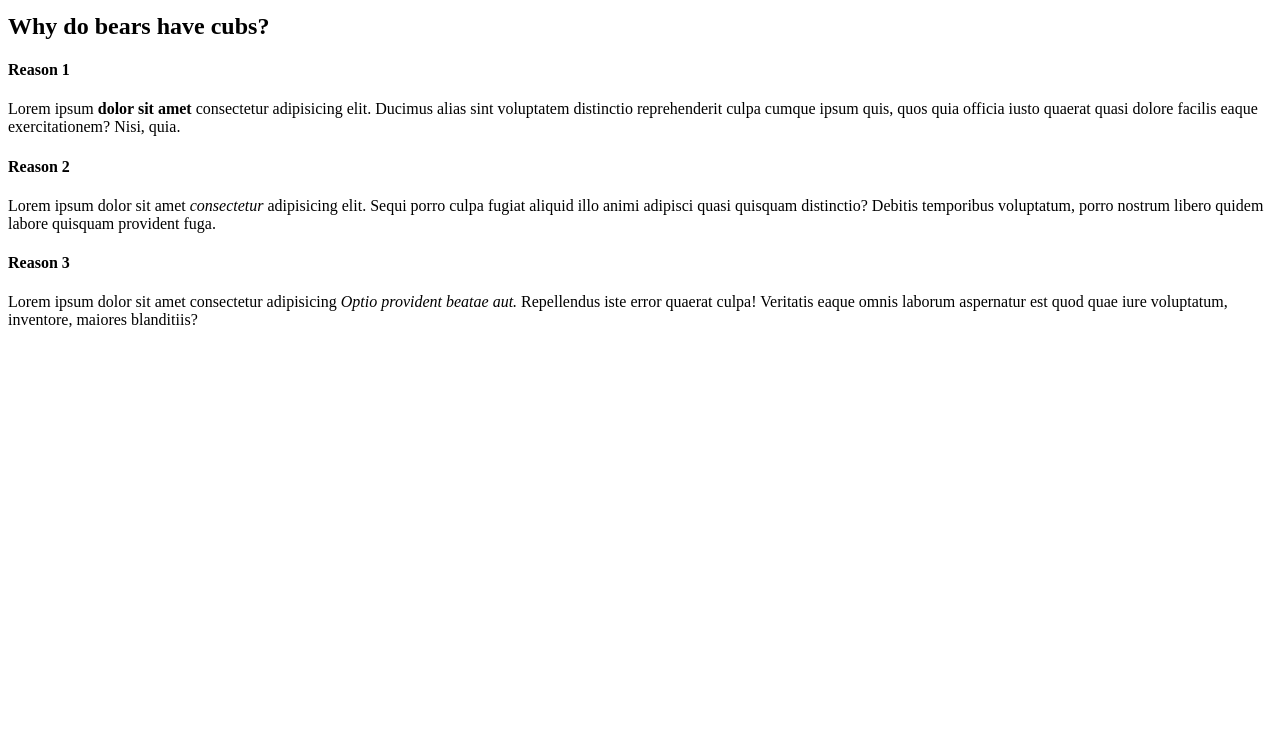
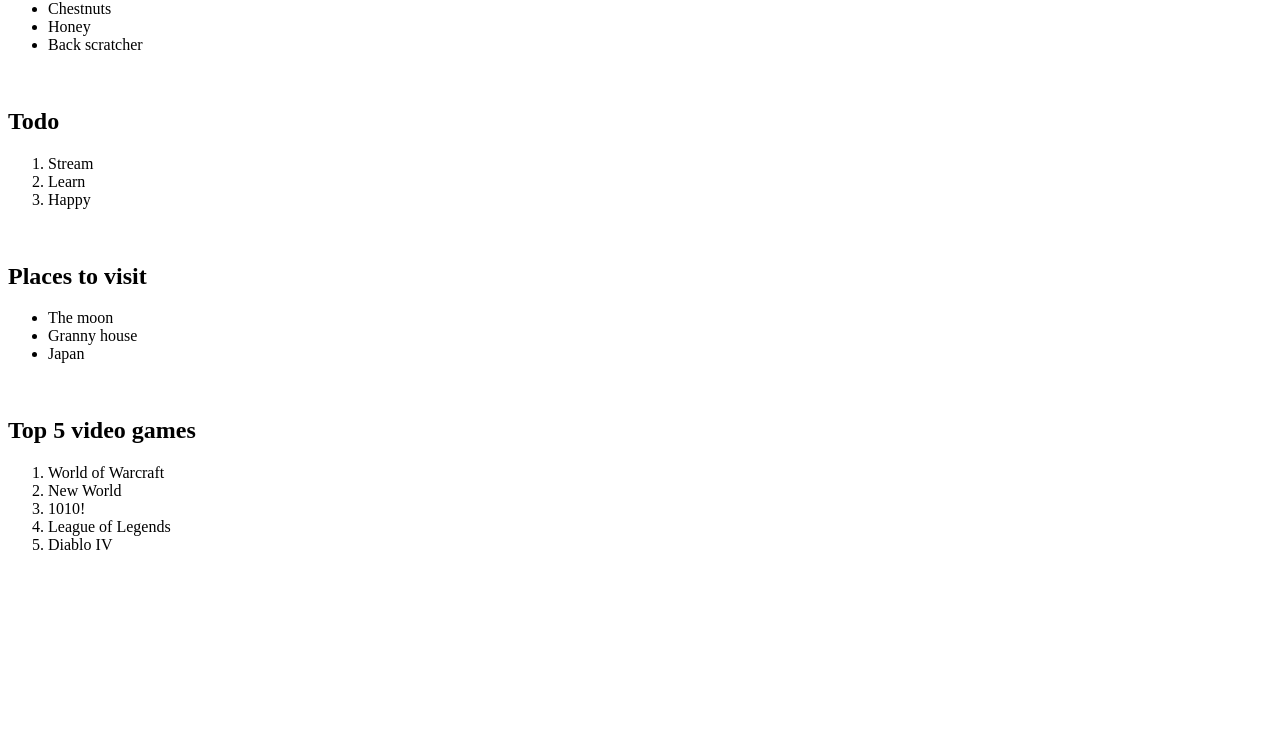
Before and after one commit to joao-oli-oliveira/git_test, a plain HTML site: page html-boilerplate/index.html in a window 1280 px wide. Shown: the part 67-800 px from the top of the page. Drawn offline with Linux system fonts and the light colour scheme.

Commit message:
Our first few lists

```diff
--- a/html-boilerplate/index.html
+++ b/html-boilerplate/index.html
@@ -6,30 +6,34 @@
   </head>
 
   <body>
-    <h1>Hello World, welcome to the Bear Blog!</h1>
-    <h2>Why do bears have cubs?</h2>
-    <div>
-      <h4>Reason 1</h4>
-      <p>
-        Lorem ipsum <strong>dolor sit amet</strong> consectetur adipisicing
-        elit. Ducimus alias sint voluptatem distinctio reprehenderit culpa
-        cumque ipsum quis, quos quia officia iusto quaerat quasi dolore facilis
-        eaque exercitationem? Nisi, quia.
-      </p>
-    </div>
-    <h4>Reason 2</h4>
-    <p>
-      Lorem ipsum dolor sit amet <em>consectetur</em> adipisicing elit. Sequi
-      porro culpa fugiat aliquid illo animi adipisci quasi quisquam distinctio?
-      Debitis temporibus voluptatum, porro nostrum libero quidem labore quisquam
-      provident fuga.
-    </p>
-    <h4>Reason 3</h4>
-    <p>
-      Lorem ipsum dolor sit amet consectetur adipisicing
-      <em>Optio provident beatae aut.</em> Repellendus iste error quaerat culpa!
-      Veritatis eaque omnis laborum aspernatur est quod quae iure voluptatum,
-      inventore, maiores blanditiis?
-    </p>
+    <h2>Shopping list</h2>
+    <ul>
+        <li>Chestnuts</li>
+        <li>Honey</li>
+        <li>Back scratcher</li>
+    </ul>
+    <br>
+    <h2>Todo</h2>
+    <ol>
+        <li>Stream</li>
+        <li>Learn</li>
+        <li>Happy</li>
+    </ol>
+    <br>
+    <h2>Places to visit</h2>
+    <ul>
+        <li>The moon</li>
+        <li>Granny house</li>
+        <li>Japan</li>
+    </ul>
+    <br>
+    <h2>Top 5 video games</h2>
+    <ol>
+        <li>World of Warcraft</li>
+        <li>New World</li>
+        <li>1010!</li>
+        <li>League of Legends</li>
+        <li>Diablo IV</li>
+    </ol>
   </body>
 </html>
```
